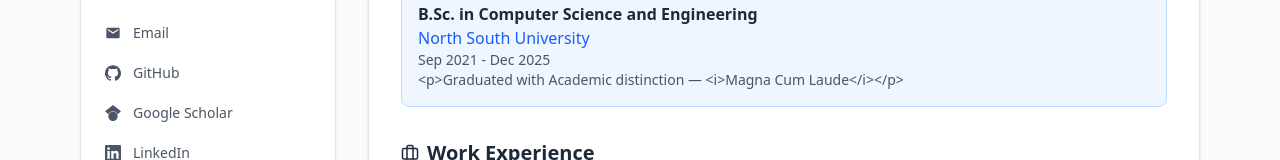
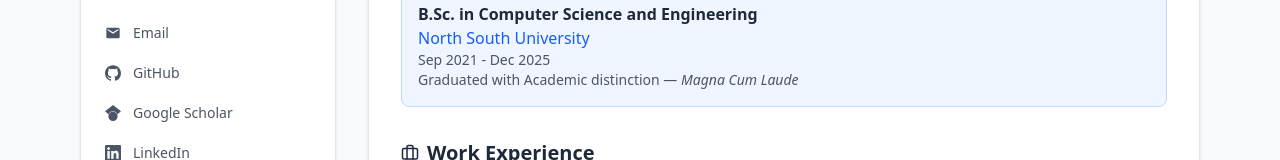
Before and after one commit to Aman554-EQ/minimal_academia, a React (Vite) app: page / in a window 1280 px wide. Shown: the part 471-631 px from the top of the page. Built offline with nearby package versions, Linux system fonts and the light colour scheme.

Commit message:
Refactor homeData structure in home.js

```diff
--- a/src/data/home.js
+++ b/src/data/home.js
@@ -8,7 +8,11 @@ const homeData = {
     degree: "B.Sc. in Computer Science and Engineering",
     university: "North South University",
     period: "Sep 2021 - Dec 2025",
-    grade: "<p>Graduated with Academic distinction — <i>Magna Cum Laude</i></p>"
+    grade: (
+      <p>
+        Graduated with Academic distinction — <i>Magna Cum Laude</i>
+      </p>
+    )
   },
   selectedPublications: [
     {
```
